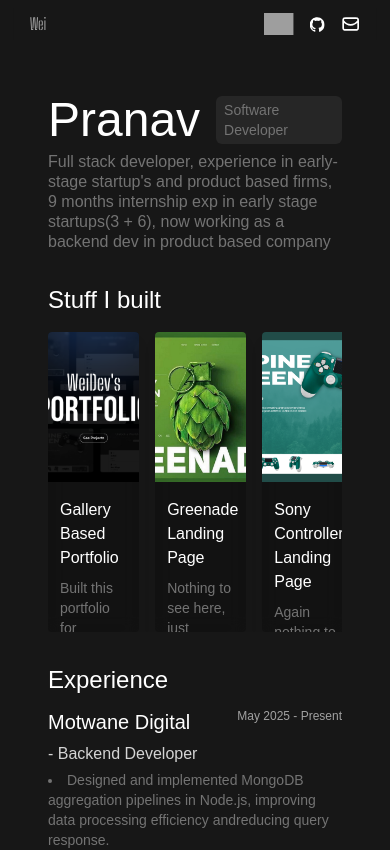
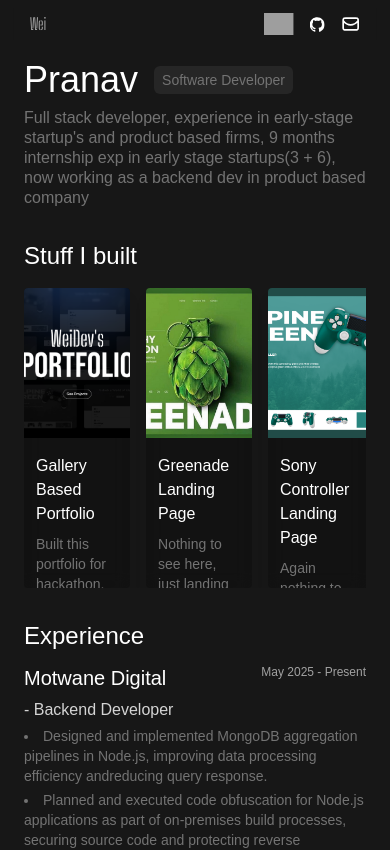
Before and after one commit to Pranav1117/Minimal-portfolio, a Next.js app: page / in a window 390 px wide. Shown: the top 850 px of the page. Built offline with nearby package versions, Linux system fonts and the light colour scheme; grey boxes are pictures that could not be loaded.

Commit message:
dont know what i did but did something

```diff
--- a/src/app/components/Container.tsx
+++ b/src/app/components/Container.tsx
@@ -3,7 +3,7 @@
 
 const Container = ({ children }: { children: React.ReactNode }) => {
   return (
-    <div className="z-2 flex flex-col gap-8 w-[100vw] md:max-w-[56rem] min-h-screen mx-auto bg-neutral-900 px-12 py-2">
+    <div className="z-2 flex flex-col gap-8 w-[100vw] md:max-w-[56rem] min-h-screen mx-auto bg-neutral-900 px-6 md:px-12 py-2">
       {/* <div className="absolute top-[20%] left-[20%]  h-100 w-100 z-[-1] bg-gradient-to-b from-red-500 via-transparent"></div> */}
       <Navbar />
       {children}
--- a/src/app/components/Hero.tsx
+++ b/src/app/components/Hero.tsx
@@ -36,11 +36,11 @@
           : { opacity: 0, y: 40, filter: "blur(8px)" }
       }
       transition={{ duration: 0.5, ease: easeOut }}
-      className="w-[100%] mt-22 md:mt-18 shadow-[rgba(17,_17,_26,_0.1)_0px_0px_16px]"
+      className="w-[100%] mt-13 md:mt-18 shadow-[rgba(17,_17,_26,_0.1)_0px_0px_16px]"
     >
       <div className="  md:w-[30rem]">
         <div className="flex gap-4 items-center">
-          <h3 className="text-5xl md:text-4xl">{Intro.name}</h3>
+          <h3 className=" text-4xl">{Intro.name}</h3>
           <div className="bg-neutral-800 rounded-md overflow-hidden">
             <MotionTag>{"Software Developer"}</MotionTag>
           </div>
```
